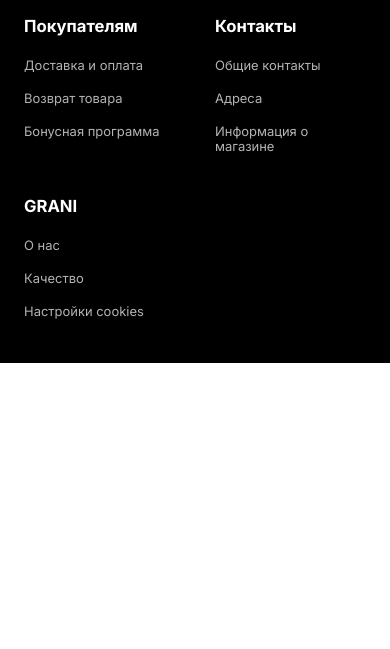
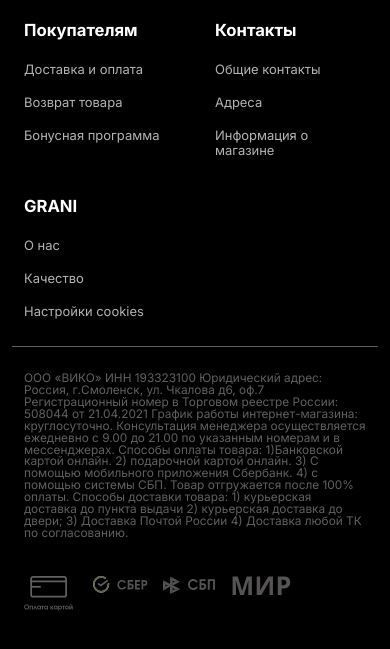
Before and after one commit to alekskorolev3/nails-opencart-shop, a website built with webpack: page index.html in a window 390 px wide. Shown: the part 1770-2419 px from the top of the page. Before the commit the page ends 2133 px from the top, so only its background shows below. Built offline with nearby package versions, Linux system fonts and the light colour scheme; a web font is replaced by a local one.

Commit message:
new footer

```diff
--- a/components/footer.css
+++ b/components/footer.css
@@ -126,4 +126,5 @@
   }
 
 
+
   /* ---- FOOTER END ---- */
--- a/css/style.css
+++ b/css/style.css
@@ -813,6 +813,7 @@ i:last-child {
   font-family: "Inter", serif;
   display: flex;
   justify-content: center;
+  flex-direction: column;
 }
 
 .footer_inner_container {
@@ -824,6 +825,8 @@ i:last-child {
   color: #ffffff;
   width: 100%;
 }
+
+
 
 
 
@@ -945,6 +948,65 @@ i:last-child {
 
   font-size: 0.875em;
 }
+
+.footer > hr {
+  border-top-color: #615F5F;
+}
+
+.footer-additionally {
+  display: flex;
+  flex-direction: column;
+  gap: 37px;
+  padding: 67px;
+
+}
+
+
+.footer-additionally__quickInfo {
+  color: #615F5F;
+  font-size: 0.8em;
+}
+.footer-additionally-paymentMethods {
+  display: flex;
+  gap: 92px;
+  flex-wrap: wrap;
+}
+.footer-additionally-paymentMethods__elem {
+  max-width: 4em;
+}
+
+.footer-additionally-paymentMethods__elem img {
+  width: 100%;
+  height: auto;
+}
+
+@media screen and (max-width: 768px) {
+  .footer-rightside {
+    flex-direction: column;
+  }
+  .footer-additionally {
+    padding: 32px
+  }
+
+  .footer-additionally-paymentMethods {
+    gap: 46px;
+  }
+}
+
+@media screen and (max-width: 480px) {
+  .footer-additionally {
+    padding: 12px
+  }
+
+  .footer-additionally-paymentMethods {
+    gap: 10px;
+  }
+
+  .footer-rightside {
+    flex-direction: row;
+  }
+}
+
 
 
 /* ---- FOOTER END ---- */
--- a/index.html
+++ b/index.html
@@ -747,6 +747,27 @@
           </div>
         </div>
       </div>
+
+    </div>
+    <hr>
+    <div class="footer-additionally">
+      <div class="footer-additionally__quickInfo">
+        ООО «ВИКО» ИНН 193323100 Юридический адрес: Россия, г.Смоленск, ул. Чкалова д6, оф.7 Регистрационный номер в Торговом реестре России: 508044 от 21.04.2021 График работы интернет-магазина: круглосуточно. Консультация менеджера осуществляется ежедневно с 9.00 до 21.00 по указанным номерам и в мессенджерах. Способы оплаты товара: 1)Банковской картой онлайн. 2) подарочной картой онлайн. 3) С помощью мобильного приложения Сбербанк. 4) с помощью системы СБП. Товар отгружается после 100% оплаты.  Способы доставки товара: 1) курьерская доставка до пункта выдачи 2) курьерская доставка до двери; 3) Доставка Почтой России 4) Доставка любой ТК по согласованию.
+      </div>
+      <div class="footer-additionally-paymentMethods">
+        <div class="footer-additionally-paymentMethods__elem">
+          <img src="/img/footer-card1.svg" alt="card">
+        </div>
+        <div class="footer-additionally-paymentMethods__elem">
+          <img src="/img/footer-card2.svg" alt="card">
+        </div>
+        <div class="footer-additionally-paymentMethods__elem">
+          <img src="/img/footer-card3.svg" alt="card">
+        </div>
+        <div class="footer-additionally-paymentMethods__elem">
+          <img src="/img/footer-card4.svg" alt="card">
+        </div>
+      </div>
     </div>
   </footer>
 </div>
```
Also changed, not shown: components/footer.html (+30 -8 lines), img/footer-card1.svg (added), img/footer-card2.svg (added), img/footer-card3.svg (added), img/footer-card4.svg (added).
